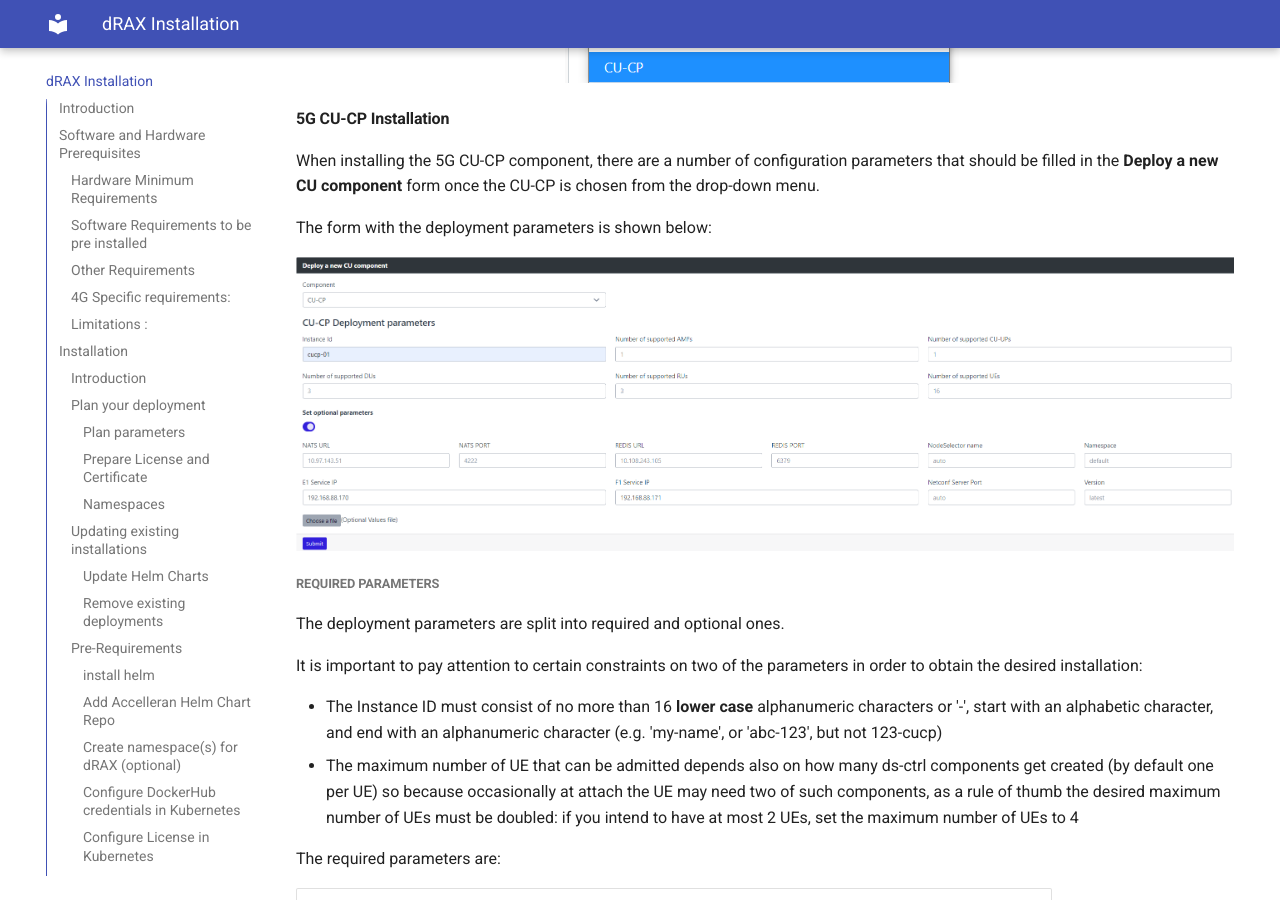
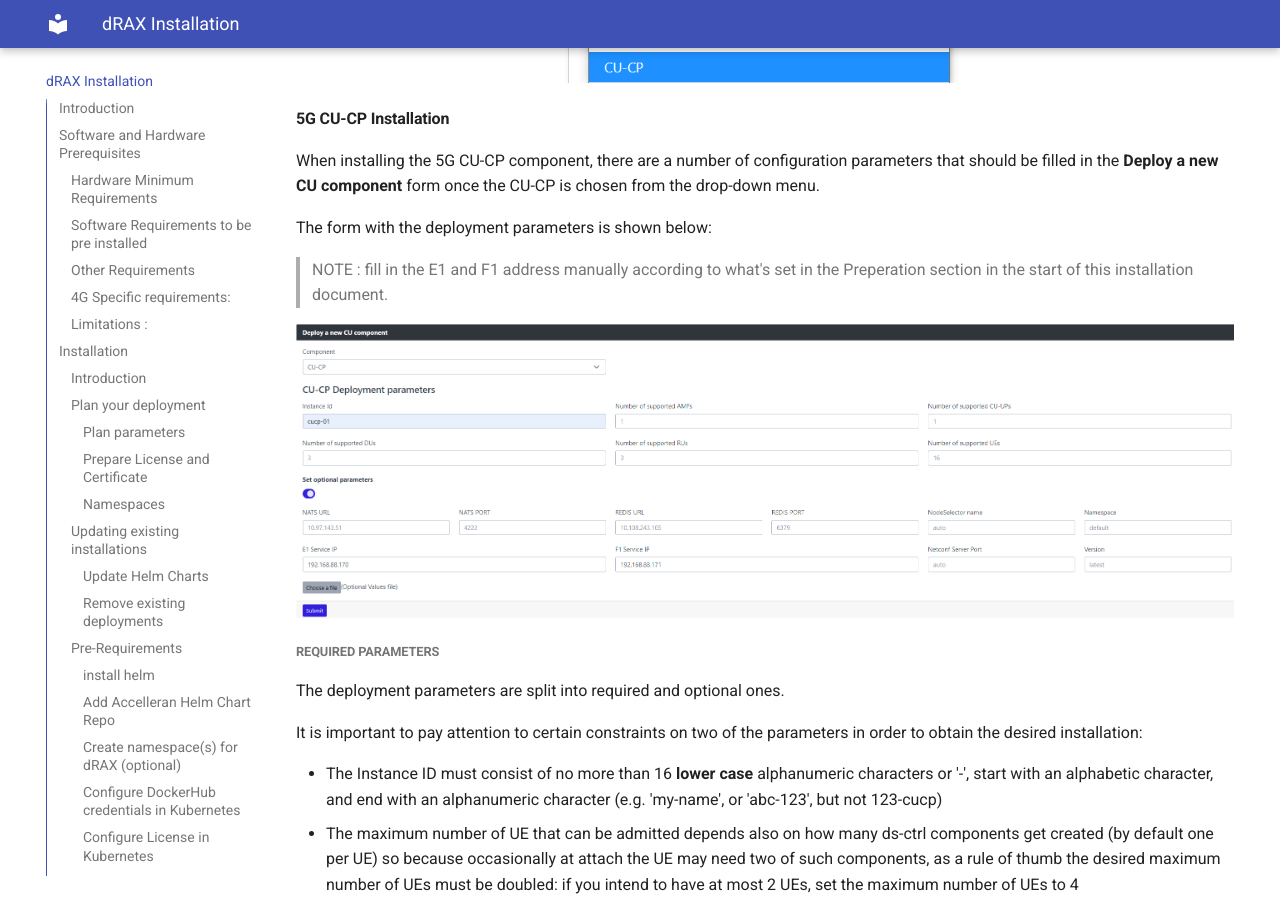
Before and after one commit to accelleran/drax-docs, an MkDocs documentation site: the page built from docs/drax-install/index.md, in a window 1280 px wide and 900 px high, scrolled down 11866 px. Built offline with MkDocs 1.6.1 and Material for MkDocs 9.7.7, drawn with Linux system fonts in a browser that asks for light colours; the version menu is left out.

Commit message:
Update index.md

```diff
--- a/docs/drax-install/index.md
+++ b/docs/drax-install/index.md
@@ -521,6 +521,7 @@ Therefore, you first have to pick one from the drop-down menu:
 When installing the 5G CU-CP component, there are a number of configuration parameters that should be filled in the **Deploy a new CU component** form once the CU-CP is chosen from the drop-down menu.
 
 The form with the deployment parameters is shown below:
+> NOTE : fill in the E1 and F1 address manually according to what's set in the Preperation section in the start of this installation document.
 
 ![Deploy CU-CP form](images/dashboard-cu-cp-deployment-2.png)
 
```
